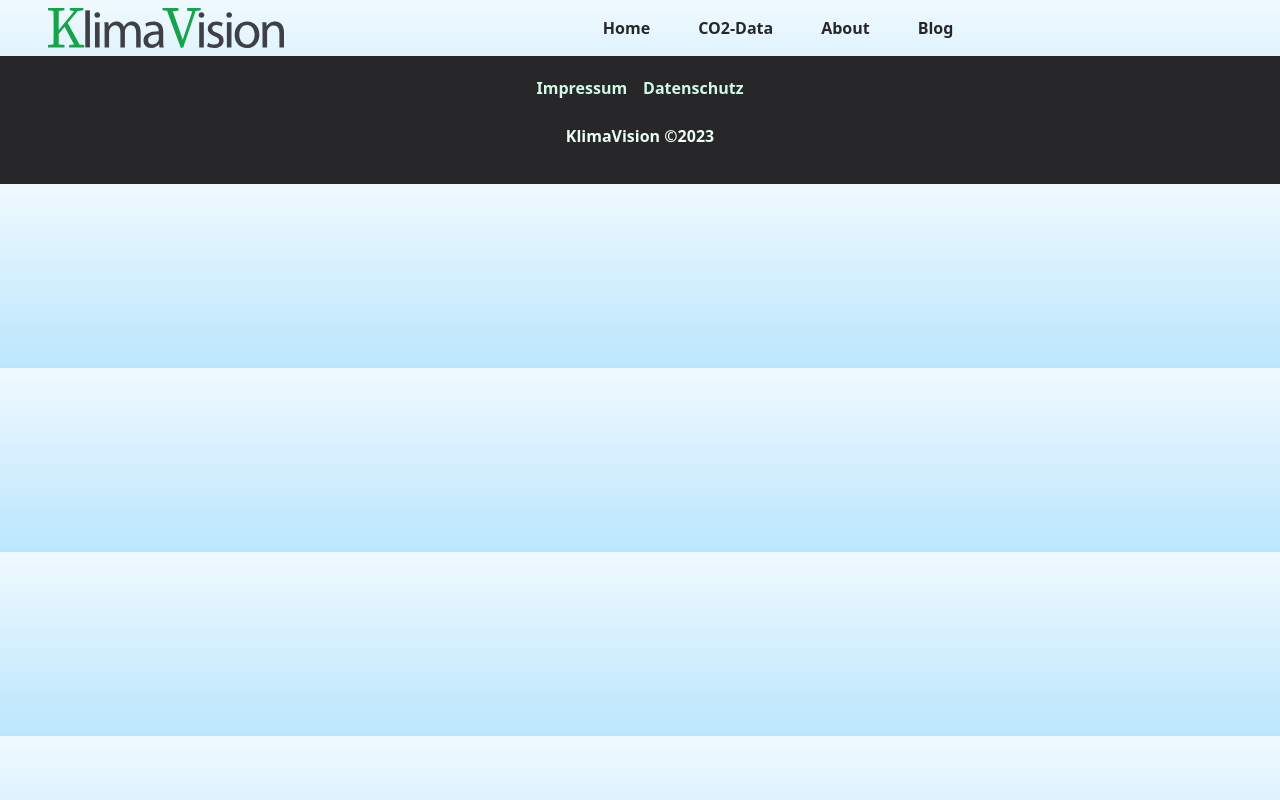
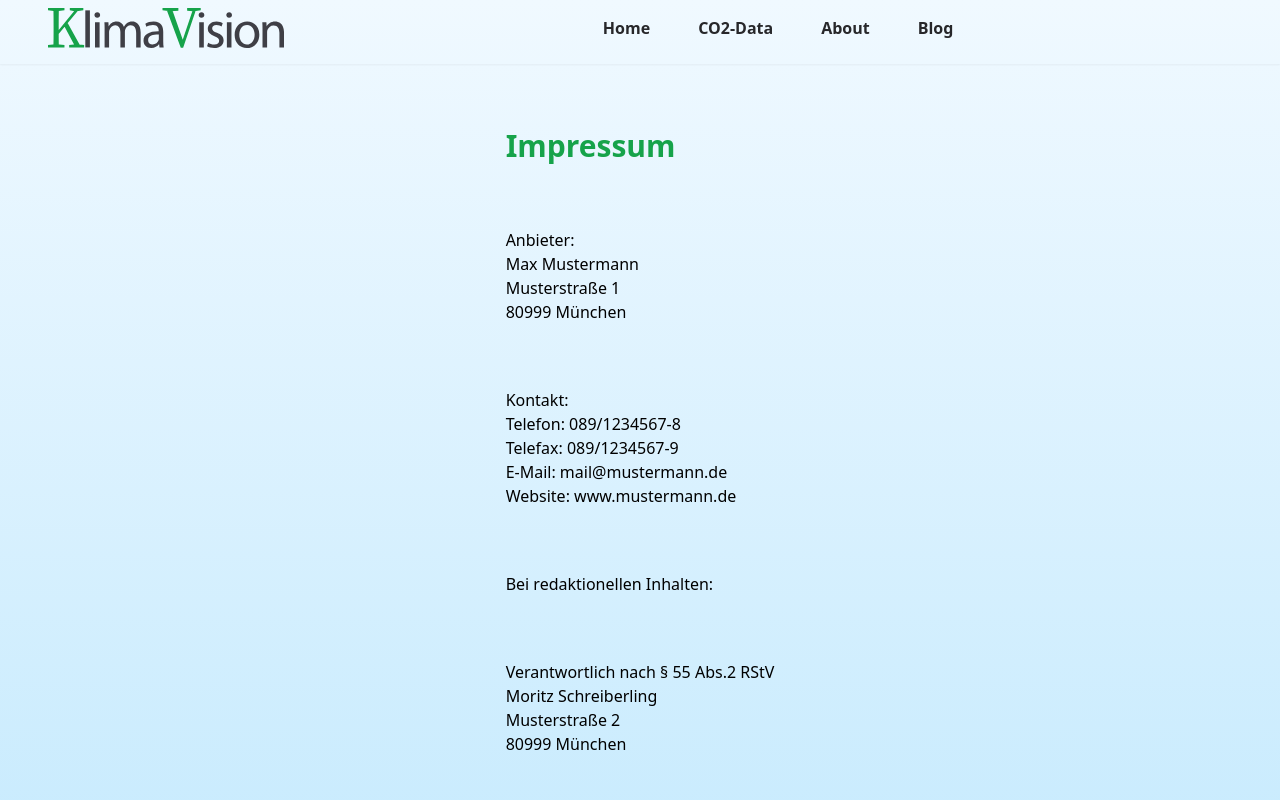
Before and after one commit to pinaio/FS_KlimaVision, a Vue app: page /impressum in a window 1280 px wide. Shown: the top 800 px of the page. Built offline with nearby package versions, Linux system fonts and the light colour scheme.

Commit message:
added dist

```diff
--- a/src/components/Footer.vue
+++ b/src/components/Footer.vue
@@ -1,12 +1,14 @@
-<script setup></script>
+<script setup>
+import { RouterLink } from "vue-router";
+</script>
 <template>
   <footer>
-    <div class="to h-32 w-screen bg-zinc-800 p-5 font-bold">
+    <div class="h-40 w-screen bg-zinc-800 p-5 font-bold">
       <div
-        class="flex list-none items-center justify-center space-x-4 font-black text-emerald-100"
+        class="flex list-none items-center justify-center space-x-4 py-4 font-black text-emerald-100"
       >
-        <li><a href="#">Impressum</a></li>
-        <li><a href="#">Datenschutz</a></li>
+        <RouterLink to="/impressum">Impressum</RouterLink>
+        <RouterLink to="/datenschutz">Datenschutz</RouterLink>
       </div>
       <p class="mt-6 flex justify-center text-emerald-50">KlimaVision ©2023</p>
     </div>
--- a/src/components/MainNav.vue
+++ b/src/components/MainNav.vue
@@ -16,7 +16,7 @@ const goHome = () => {
 </script>
 
 <template>
-  <nav class="relative mx-auto p-2 font-semibold md:shadow-sm">
+  <nav class="min-h-16 relative mx-auto p-2 font-semibold md:shadow-sm">
     <div class="item-center flex justify-between">
       <div @click="goHome" class="">
         <img src="@\assets\Logo.svg" class="ml-4 h-10 self-center lg:ml-10" />
--- a/src/router/index.js
+++ b/src/router/index.js
@@ -3,6 +3,8 @@ import HomeView from "../views/HomeView.vue";
 import DataView from "../views/DataView.vue";
 import AboutView from "../views/AboutView.vue";
 import BlogView from "../views/BlogView.vue";
+import ImpressumView from "../views/ImpressumView.vue";
+import DSView from "../views/DSView.vue";
 import Blogpage from "../views/paramPages/Blogpage.vue";
 
 const router = createRouter({
@@ -29,6 +31,16 @@ const router = createRouter({
       component: BlogView,
     },
     {
+      path: "/impressum",
+      name: "impressum",
+      component: ImpressumView,
+    },
+    {
+      path: "/datenschutz",
+      name: "datenschutz",
+      component: DSView,
+    },
+    {
       path: "/blog/:id",
       name: "Blogpage",
       component: Blogpage,
--- a/src/views/DataView.vue
+++ b/src/views/DataView.vue
@@ -1,5 +1,5 @@
 <script setup>
-import { computed, onMounted, ref, vModelCheckbox } from "vue";
+import { computed, ref } from "vue";
 import climadata from "../data/db.json";
 
 const laender = ref(climadata.country);
@@ -10,6 +10,7 @@ const sorting = ref("Alphabetisch Aufsteigend");
 const isBusiness = ref(false);
 
 const rtlLanguages = [
+  "de",
   "ar",
   "dv",
   "fa",
@@ -221,7 +222,7 @@ function deUmlaut(value) {
         </div>
       </menu>
       <div
-        class="z-10 flex grow justify-center backdrop-blur-lg md:max-h-[calc(100vh-14rem)] md:min-h-[calc(100vh-14rem)] md:overflow-y-scroll"
+        class="z-10 flex grow justify-center backdrop-blur-lg md:max-h-[calc(100vh-12rem)] md:min-h-[calc(100vh-14rem)] md:overflow-y-scroll"
       >
         <table
           v-if="!isBusiness"
--- /dev/null
+++ b/src/views/ImpressumView.vue
@@ -0,0 +1,28 @@
+<script setup></script>
+
+<template>
+  <div class="my-16 flex min-h-screen">
+    <div class="mx-auto flex flex-col space-y-16">
+      <h1 class="text-3xl font-bold text-green-600">Impressum</h1>
+      <p>
+        Anbieter:<br />Max Mustermann<br />Musterstraße 1<br />80999 München
+      </p>
+      <p>
+        Kontakt:<br />Telefon: 089/1234567-8<br />Telefax: 089/1234567-9<br />E-Mail:
+        mail@mustermann.de<br />Website: www.mustermann.de
+      </p>
+
+      <p>Bei redaktionellen Inhalten:</p>
+      <p>
+        Verantwortlich nach § 55 Abs.2 RStV<br />Moritz Schreiberling<br />Musterstraße
+        2<br />80999 München
+      </p>
+    </div>
+  </div>
+</template>
+
+<style>
+p {
+  @apply decoration-green-600 decoration-solid decoration-4 underline-offset-4;
+}
+</style>
```
Also changed, not shown: 6 other files (tests, documents, lock files or other folders).
